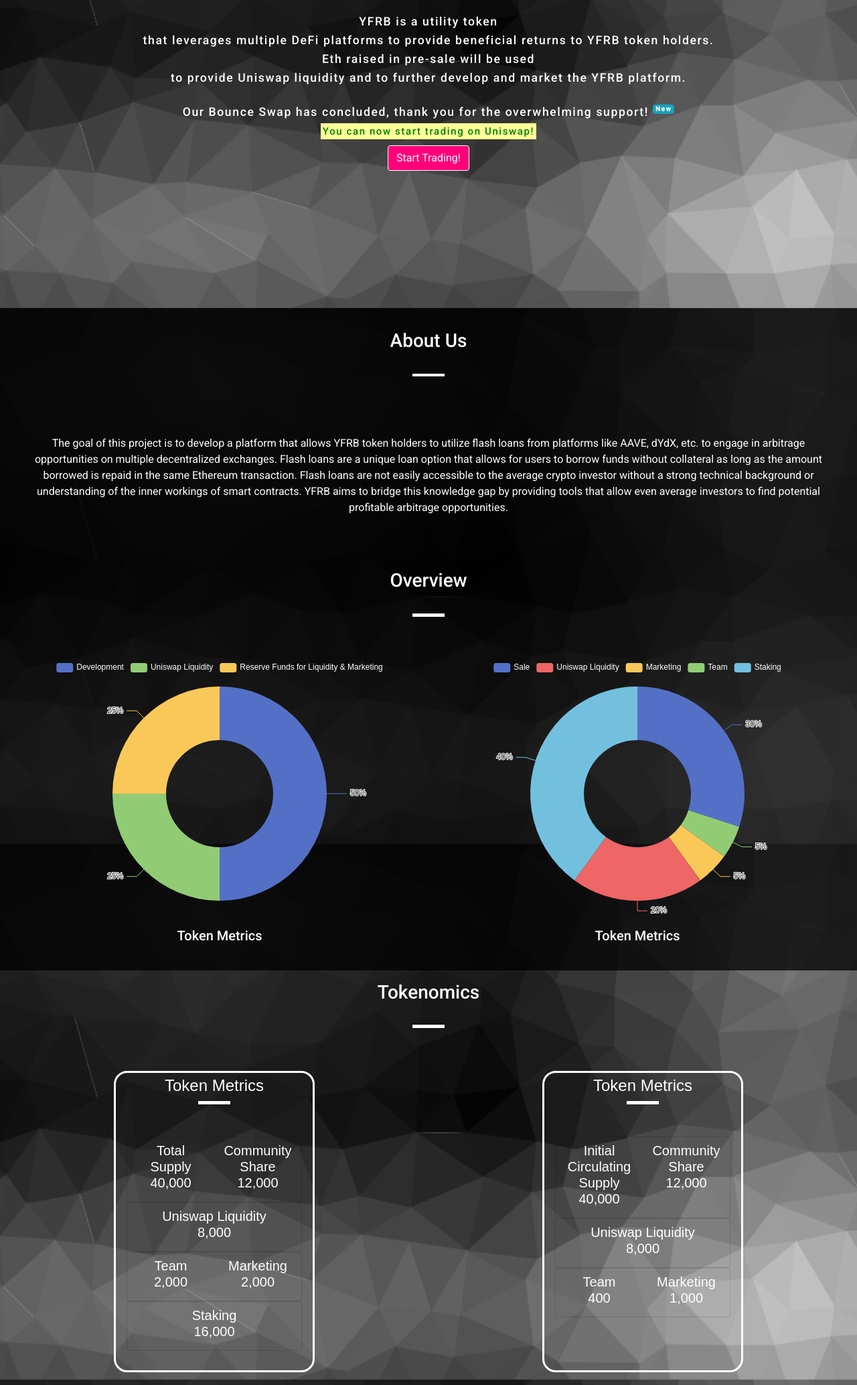
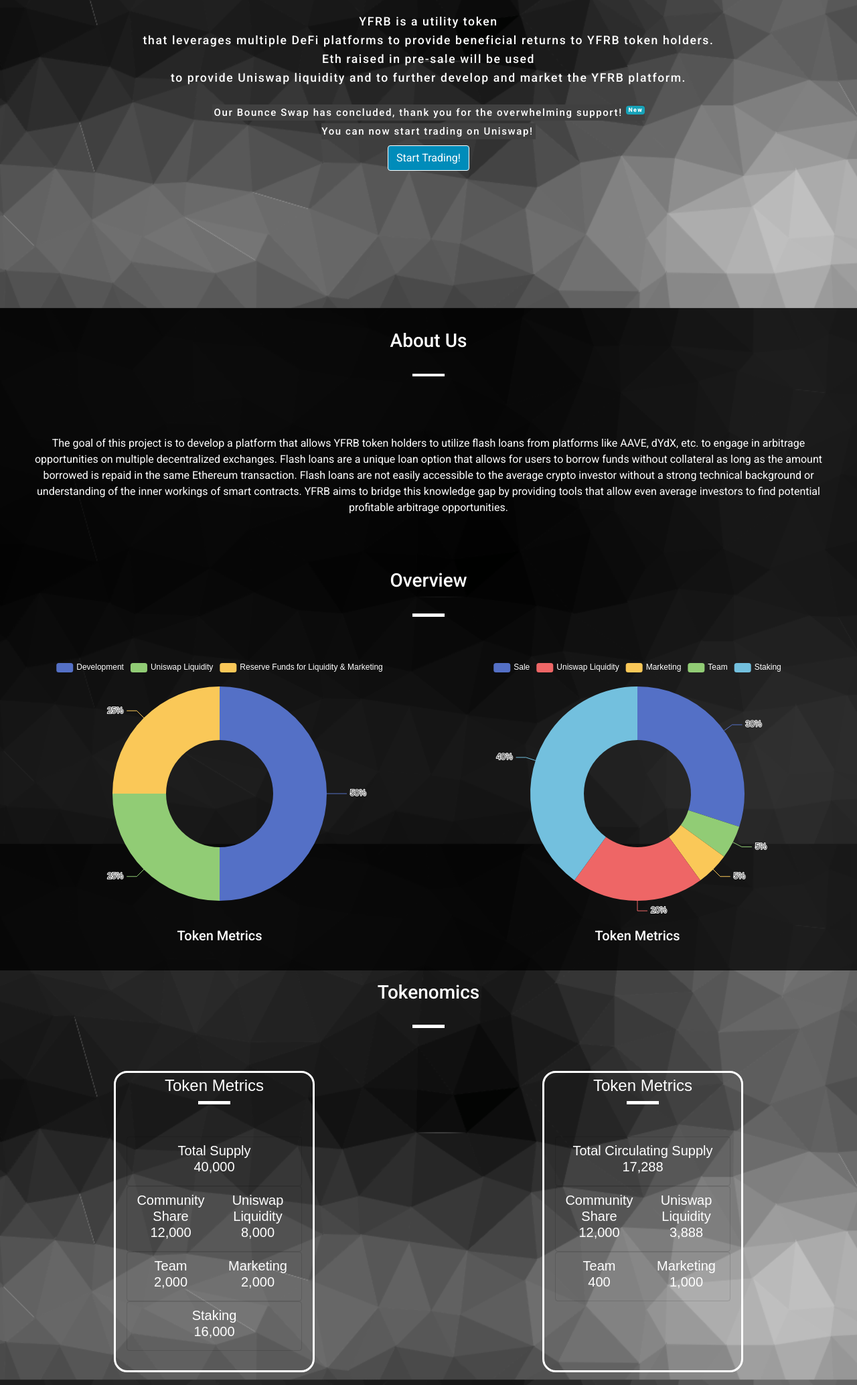
Before and after one commit to 3bhu1/3bhu1.github.io, a plain HTML site: page yfrb/index.html in a window 1280 px wide. Shown: the part 340-2408 px from the top of the page at 67% size. Drawn offline with nearby package versions, Linux system fonts and the light colour scheme.

Commit message:
new changes

```diff
--- a/yfrb/index.html
+++ b/yfrb/index.html
@@ -74,12 +74,12 @@
             YFRB platform.
           </h3>
           <h3>
-            Our Bounce Swap has concluded, thank you for the overwhelming support!
-            <sup><span class="badge badge-info">New</span></sup>
-            </br>
-            <mark style="background-color: #FFFF99;color: green; font-size:15px; font-weight: 700px;">You can now start trading on Uniswap! </mark>
+
+
+            <mark style="background-color:#404040;color: white; font-size:15px; font-weight: 700px;">Our Bounce Swap has concluded, thank you for the overwhelming support!
+              <sup><span class="badge badge-info">New</span></sup> <br>You can now start trading on Uniswap! </mark>
           </h3>
-          <a class="btn btn-outline-light" target="_blank" href="https://app.uniswap.org/#/swap?inputCurrency=0x5d1b1019d0afa5e6cc047b9e78081d44cc579fc4&outputCurrency=0xa0b86991c6218b36c1d19d4a2e9eb0ce3606eb48" style="background-color:rgb(255, 0, 122);">Start Trading!</a>
+          <a class="btn btn-outline-light" target="_blank" href="https://app.uniswap.org/#/swap?inputCurrency=0x5d1b1019d0afa5e6cc047b9e78081d44cc579fc4&outputCurrency=0xa0b86991c6218b36c1d19d4a2e9eb0ce3606eb48" style="background-color: #008CBA;">Start Trading!</a>
         </div>
 
       <!--End Landing-->
@@ -153,11 +153,8 @@
               <div class="col-xl col-md-6 pb-3">
                 <div class="card bg-transparent h-100">
                   <div class="row h-100 no-gutters">
-                    <div class="col-6 p-2">
-                      <h5>Total</br>Supply 40,000</h5>
-                    </div>
-                    <div class="col-6 p-2">
-                      <h5>Community Share 12,000</h5>
+                    <div class="col-12 p-2">
+                      <h5>Total Supply</br> 40,000</h5>
                     </div>
                     <!-- <div class="col text-white d-flex">
                       <h1 class="mx-auto align-self-center">
@@ -168,7 +165,10 @@
                 </div>
                 <div class="card bg-transparent h-100">
                   <div class="row h-100 no-gutters">
-                    <div class="col-12 p-2">
+                    <div class="col-6 p-2">
+                      <h5>Community Share 12,000</h5>
+                    </div>
+                    <div class="col-6 p-2">
                     <h5>Uniswap Liquidity</br> 8,000</h5>
                     </div>
                     <!-- <div class="col text-white d-flex">
@@ -216,11 +216,8 @@
               <div class="col-xl col-md-6 pb-3">
                 <div class="card bg-transparent h-100">
                   <div class="row h-100 no-gutters">
-                    <div class="col-6 p-2">
-                      <h5>Initial Circulating Supply 40,000</h5>
-                    </div>
-                    <div class="col-6 p-2">
-                      <h5>Community Share 12,000</h5>
+                    <div class="col-12 p-2">
+                      <h5>Total Circulating Supply 17,288</h5>
                     </div>
                     <!-- <div class="col text-white d-flex">
                       <h1 class="mx-auto align-self-center">
@@ -231,8 +228,11 @@
                 </div>
                 <div class="card bg-transparent h-100">
                   <div class="row h-100 no-gutters">
-                    <div class="col-12 p-2">
-                    <h5>Uniswap Liquidity</br> 8,000</h5>
+                    <div class="col-6 p-2">
+                      <h5>Community Share 12,000</h5>
+                    </div>
+                    <div class="col-6 p-2">
+                     <h5>Uniswap Liquidity</br> 3,888</h5>
                     </div>
                     <!-- <div class="col text-white d-flex">
                       <h1 class="mx-auto align-self-center">
```
